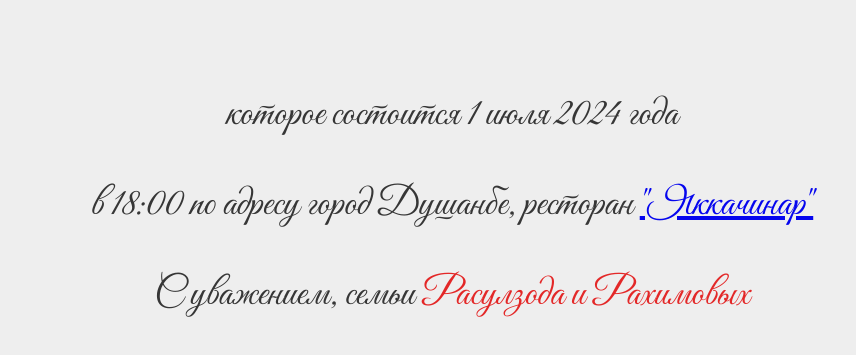
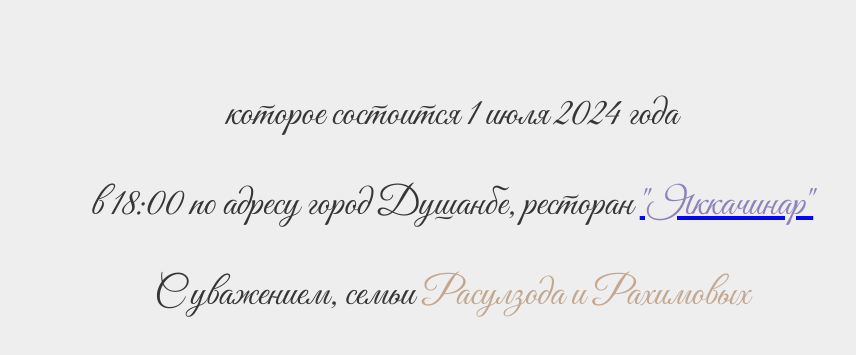
Before and after one commit to Khurshed-Sunny7/Wedding., a plain HTML site: page index.html in a window 1280 px wide. Shown: the part 645-1000 px from the top of the page, without its empty margins (188-1044 px from the left). Drawn offline with Linux system fonts and the light colour scheme.

Commit message:
Update index.html

```diff
--- a/index.html
+++ b/index.html
@@ -20,10 +20,11 @@
                 <p>Имеем честь пригласить Вас на торжество посвященное бракосочетанию наших детей</p>
                 <p class="names">Хуршед и Майя</p>
                 <p class="date">которое состоится 1 июля 2024 года</p>
-                <p>в 18:00 по адресу город Душанбе, ресторан  <a href="https://www.google.com/maps/place/Yakkachinar+Restaurant/@38.5563681,68.7545564,17z/data=!3m1!4b1!4m6!3m5!1s0x38b5d198d4afbc93:0x9dfa3ce6879e7a19!8m2!3d38.5563681!4d68.7571313!16s%2Fg%2F11cn9lfmr2?entry=ttu" target="_blank">"Яккачинар"</a></p>
-                <p>С уважением, семьи <span style="color: #e32424;">Расулзода и Рахимовых</span></p>
+                <p>в 18:00 по адресу город Душанбе, ресторан  <a href="https://www.google.com/maps/place/Yakkachinar+Restaurant/@38.5563681,68.7545564,17z/data=!3m1!4b1!4m6!3m5!1s0x38b5d198d4afbc93:0x9dfa3ce6879e7a19!8m2!3d38.5563681!4d68.7571313!16s%2Fg%2F11cn9lfmr2?entry=ttu" target="_blank"><span style="color: #8a81b8;">"Яккачинар"</span></a></p>
+                <p>С уважением, семьи <span style="color: #C2A68E;">Расулзода и Рахимовых</span></p>
             </section>
         </main>
+
 
     </div>
 </body>
```
